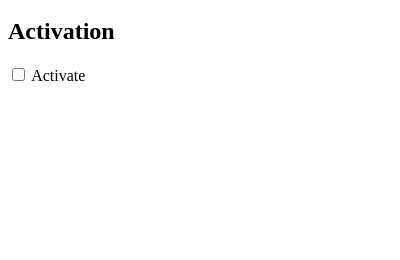
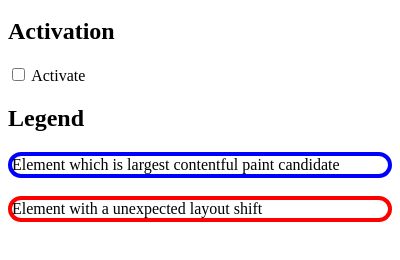
Before and after one commit to Ludovic33Fr/WCV-HeatMap, a browser extension: page popup.html in a window 400 px wide. Shown: the part 48-308 px from the top of the page. Drawn offline with Linux system fonts and the light colour scheme.

Commit message:
Add legend to popup

```diff
--- a/popup.html
+++ b/popup.html
@@ -9,6 +9,10 @@
     <h2>Activation</h2>
     <label for="activateText"><input type="checkbox" id="activate" /> <span>Activate</span></label>
     <script src="popup.js" type="text/javascript"></script>
-</body>
+    <h2>Legend</h2>
+    <div style="border: 4px solid blue;border-radius: 4em;">Element which is largest contentful paint candidate</div>
+    <br/>
+    <div style="border: 4px solid red;border-radius: 4em;">Element with a unexpected layout shift</div>
+    </body>
 
 </html>
```
